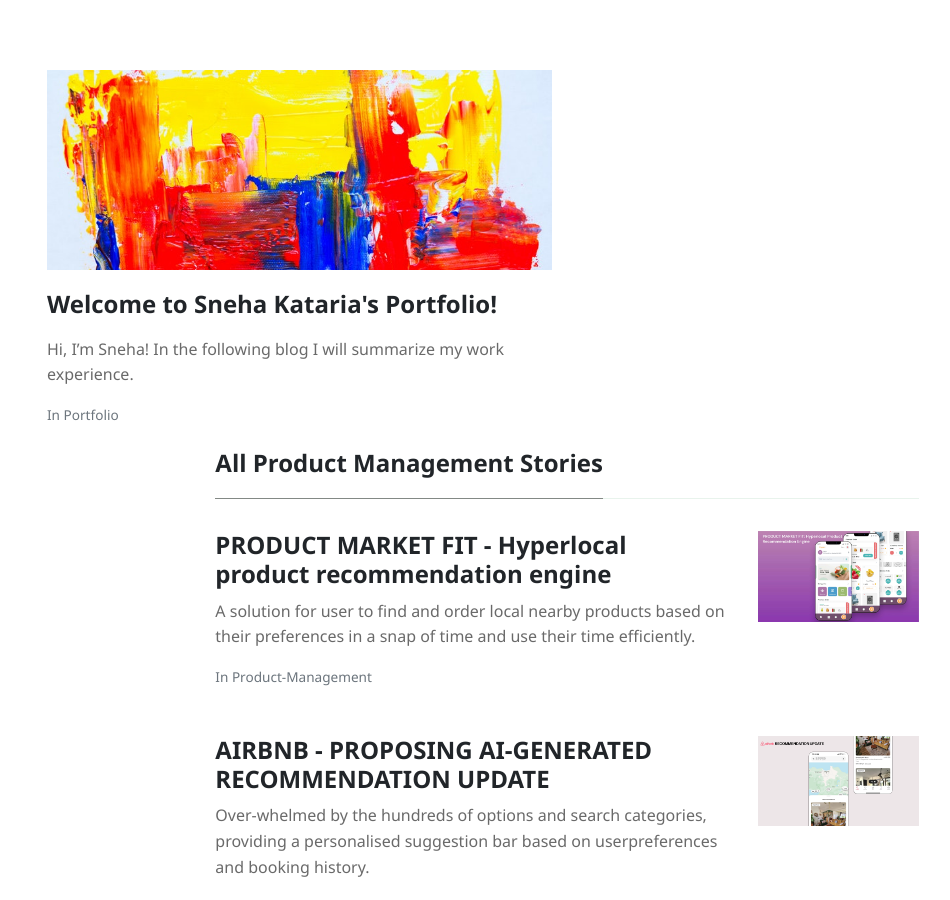
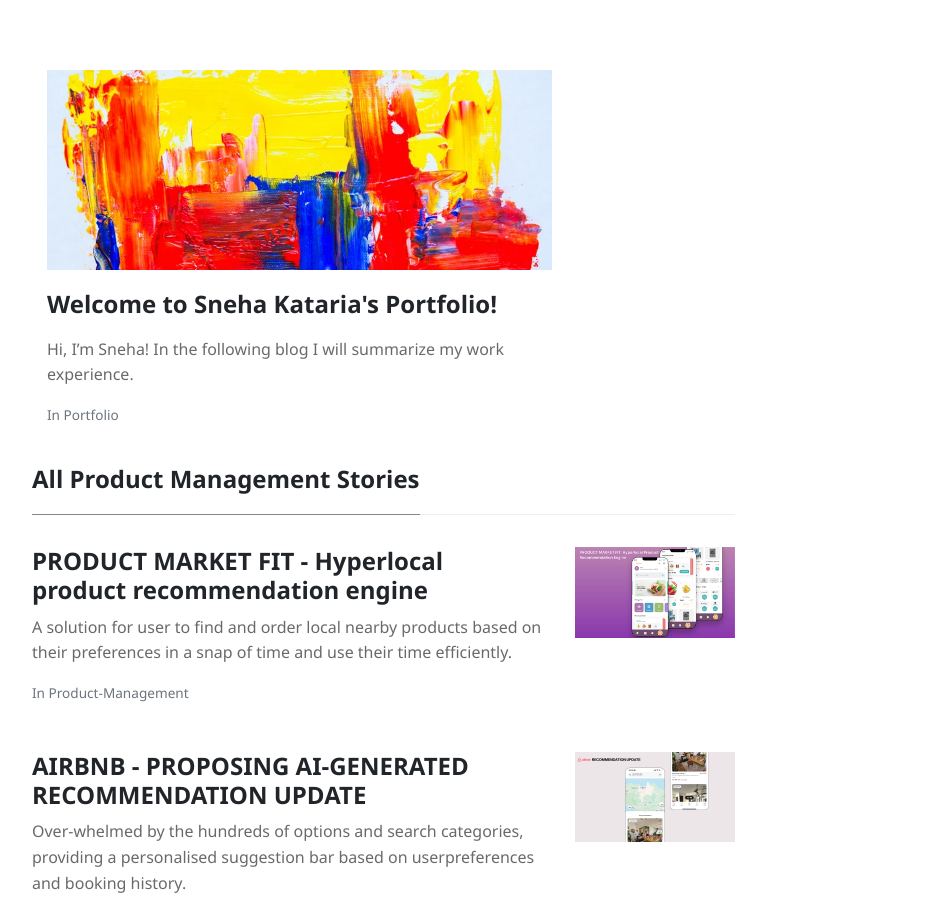
Before and after one commit to sneha-kataria/blog, a Jekyll site: the page built from index.html, in a window 1280 px wide and 900 px high. Shown: the whole window, without its empty margins (73-1023 px from the left). Built offline with Jekyll 4.4.1, drawn with Linux system fonts in a browser that asks for light colours; nearby versions of some CDN libraries; the list of posts is cut into pages by our own code.

Commit message:
Moved row to the mt-3

```diff
--- a/index.html
+++ b/index.html
@@ -157,7 +157,7 @@
 
 {% endif %} <!--endif page url is / -->
 
-<div class="row justify-content-center">
+<div class="row mt-3">
 
     <div class="col-md-8">
 
```
